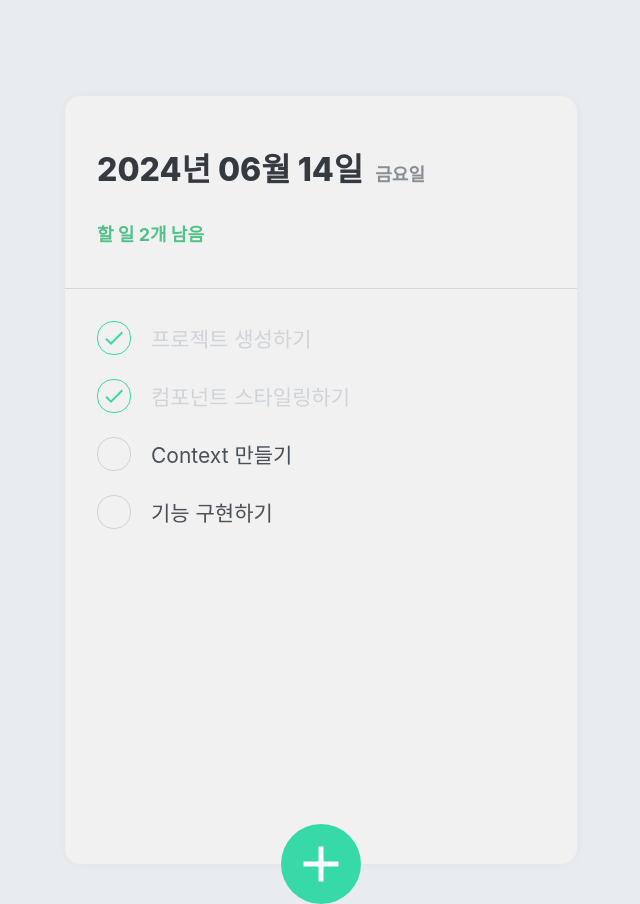
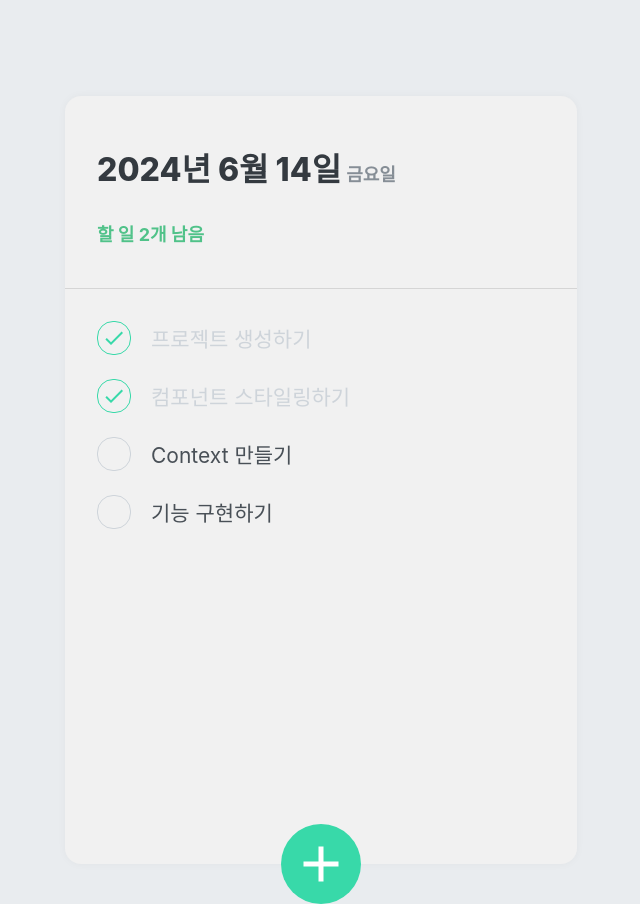
Before and after one commit to yennnny/practice-projects, a React (Create React App) app in the folder mini-to-do-list/: page / in a window 1280 px wide. Shown: the whole page, without its empty margins (319-959 px from the left). Built offline with nearby package versions, Linux system fonts and the light colour scheme.

Commit message:
add: Date의 toLocaleString으로 오늘 날짜 불러오기

```diff
--- a/mini-to-do-list/src/components/Header.jsx
+++ b/mini-to-do-list/src/components/Header.jsx
@@ -32,10 +32,18 @@ const Header = () => {
   const todos = useTodoState();
   const undoneTasks = todos.filter((todo) => !todo.done).length;
 
+  const dateString = new Date().toLocaleDateString('ko-KR', {
+    year: 'numeric',
+    month: 'long',
+    day: 'numeric',
+  });
+  const dayName = new Date().toLocaleDateString('ko-KR', { weekday: 'long' });
+
   return (
     <HeaderBlock>
       <h1>
-        2024년 06월 14일 <span className="day">금요일</span>
+        {dateString}
+        <span className="day">{dayName}</span>
       </h1>
       <p className="tasks-total">할 일 {undoneTasks}개 남음</p>
     </HeaderBlock>
```
